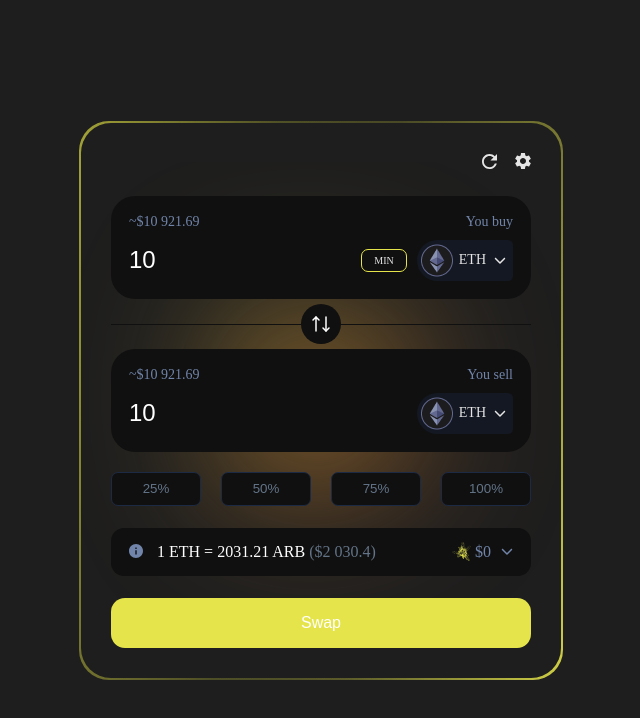
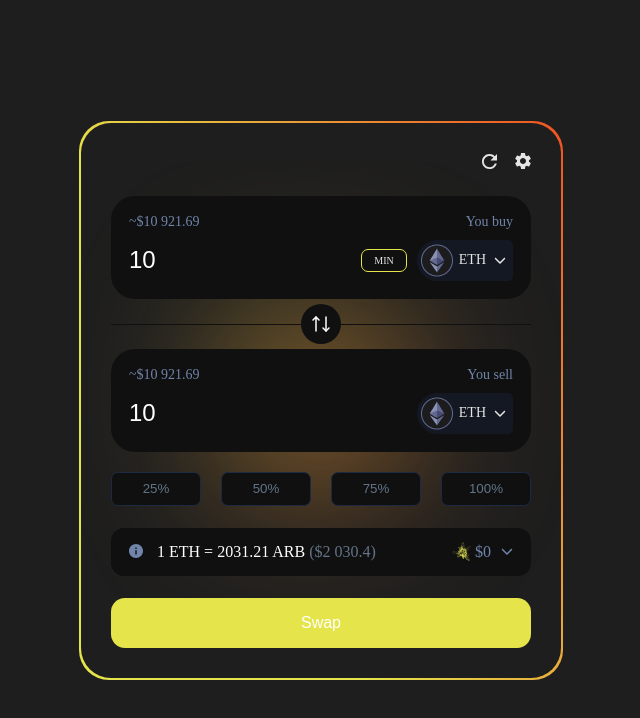
Before and after one commit to davidobodo/diffusion-labs, a React (Vite) app: page / in a window 1280 px wide. Shown: the top 718 px of the page, without its empty margins (319-959 px from the left). Built offline with nearby package versions, Linux system fonts and the light colour scheme.

Commit message:
styles(gradient): improve linear gradient style

```diff
--- a/src/components/panel/styles.module.scss
+++ b/src/components/panel/styles.module.scss
@@ -3,13 +3,8 @@
 	border-radius: 3rem;
 	position: relative;
 	padding: 2px;
-	background: radial-gradient(90.16% 143.01% at 15.32% 21.04%, rgba(0, 0, 0, 0.2) 0%, rgba(4, 4, 4, 0) 100%)
-			/* warning: gradient uses a rotation that is not supported by CSS and may not behave as expected */,
-		radial-gradient(80.69% 208.78% at 108.28% 112.58%, #e5e54b 0%, rgba(183, 38, 38, 0) 100%)
-			/* warning: gradient uses a rotation that is not supported by CSS and may not behave as expected */,
-		radial-gradient(80.38% 222.5% at -13.75% -12.36%, #e5e54b 0%, rgba(255, 255, 255, 0) 100%)
-			/* warning: gradient uses a rotation that is not supported by CSS and may not behave as expected */;
-
+	background: rgb(229, 229, 75);
+	background: linear-gradient(60deg, rgba(229, 229, 75, 1) 0%, rgba(229, 229, 75, 1) 35%, rgba(239, 83, 34, 1) 100%);
 	.containerInner {
 		background: #1e1e1e;
 		position: relative;
```
